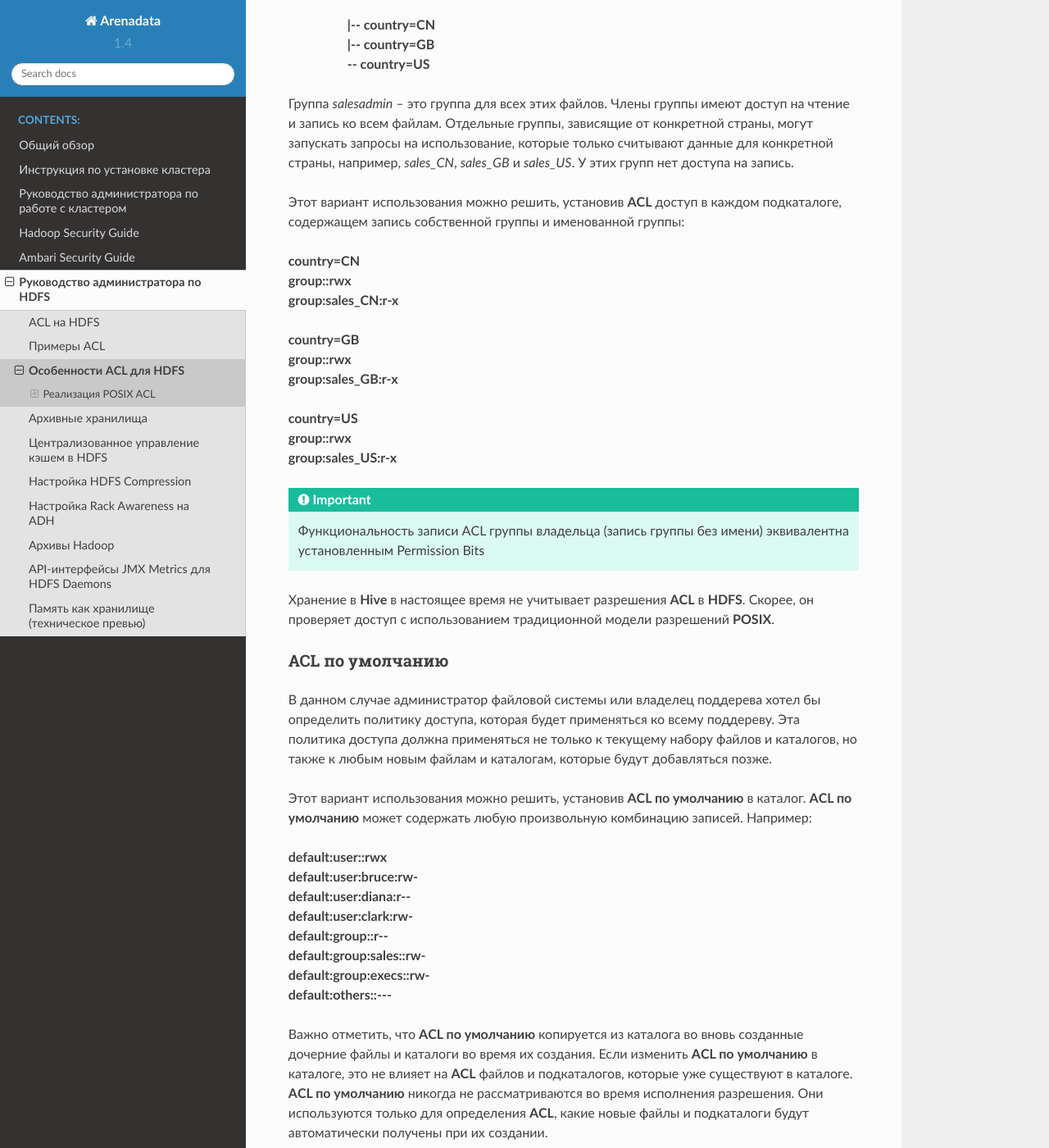
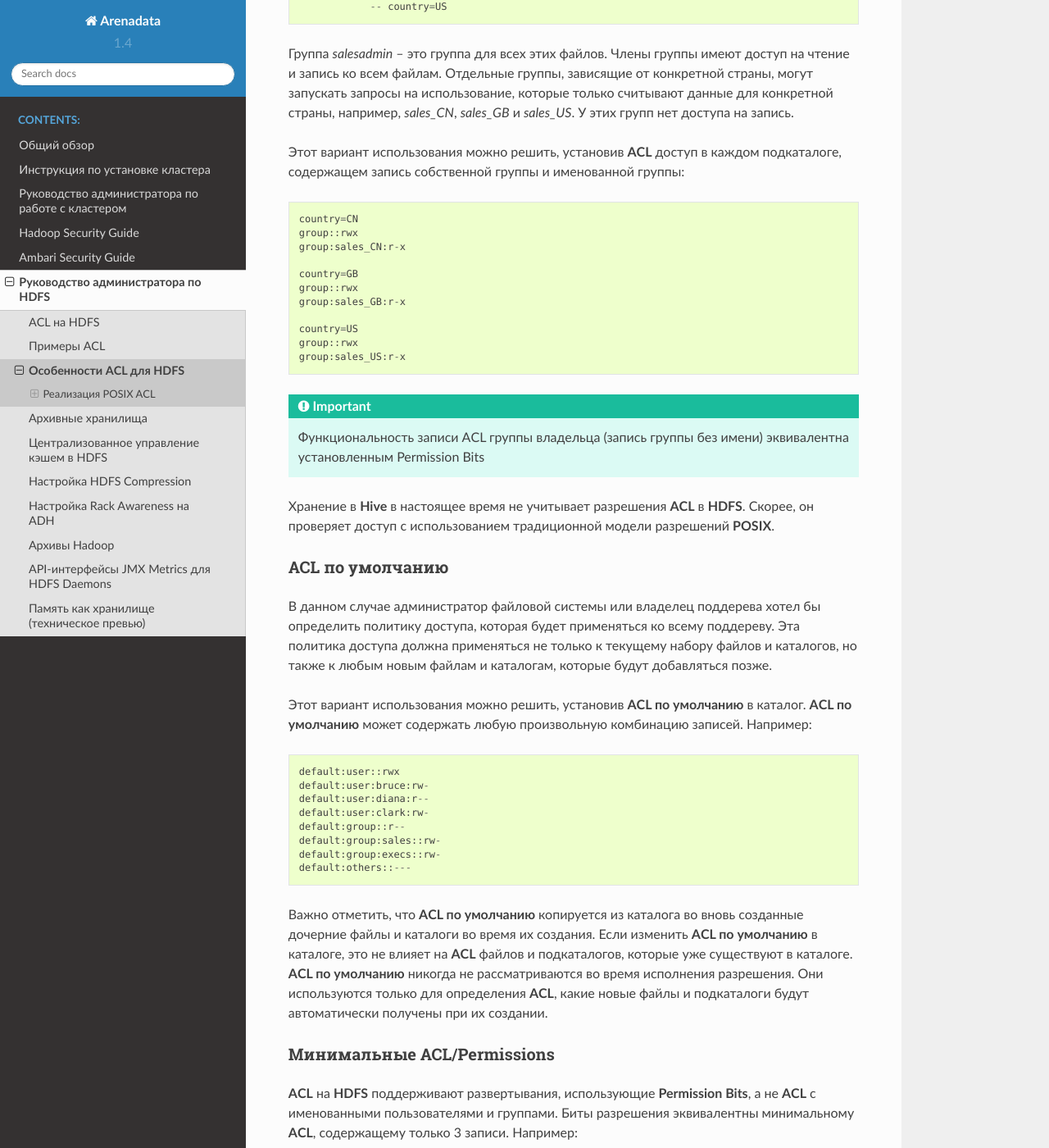
Before and after one commit to arenadata/docs_adps, a Sphinx documentation site: the page built from source/HDFSadmin/features.rst, in a window 1280 px wide and 1400 px high, scrolled down 2985 px. Shown: the whole window at 82% size. Built offline with Sphinx 7.4.7 and the Read the Docs theme 2.0.0, drawn with Linux system fonts in a browser that asks for light colours; some of the changed lines change nothing that is shown; some of the changed text lies outside the part shown.

Commit message:
Update features.rst

```diff
--- a/source/HDFSadmin/features.rst
+++ b/source/HDFSadmin/features.rst
@@ -99,7 +99,7 @@
 
 В данном случае устанавливается **ACL** доступ, содержащий несколько именованных пользовательских записей:
 
-:command:`ACLs on HDFS supports the following use cases:`
+  :command:`ACLs on HDFS supports the following use cases:`
 
 
 
@@ -109,9 +109,10 @@
 В данном разделе описывается случай, когда нескольким группам требуется чтение и запись в файл. При этом нет группы, объединяющей всех необходимых пользователей, поэтому невозможно использовать групповые разрешения.
 
 В данном случае устанавливается **ACL** доступ, содержащий несколько именованных групповых записей:
+::
 
-:command:`group:sales:rw-` |br|
-:command:`group:execs:rw-`
+ group:sales:rw-
+ group:execs:rw-
 
 
 
@@ -119,30 +120,32 @@ Hive Partitioned Tables
 ~~~~~~~~~~~~~~~~~~~~~~~
 
 В данном случае **Hive** содержит секционированную таблицу данных о продажах. Ключ раздела – *country*. **Hive** сохраняет секционированные таблицы с помощью отдельного подкаталога для каждого определенного значения ключа раздела, поэтому структура файловой системы в **HDFS** выглядит так:
+::
 
-:command:`user` |br|
-:command:`-- hive` |br|
-    :command:`-- warehouse` |br|
-        :command:`-- sales` |br|
-            :command:`|-- country=CN` |br|
-            :command:`|-- country=GB` |br|
-            :command:`-- country=US`
+ user
+ -- hive
+     -- warehouse
+         -- sales
+             |-- country=CN
+             |-- country=GB
+             -- country=US
 
 Группа *salesadmin* – это группа для всех этих файлов. Члены группы имеют доступ на чтение и запись ко всем файлам. Отдельные группы, зависящие от конкретной страны, могут запускать запросы на использование, которые только считывают данные для конкретной страны, например, *sales_CN*, *sales_GB* и *sales_US*. У этих групп нет доступа на запись.
 
 Этот вариант использования можно решить, установив **ACL** доступ в каждом подкаталоге, содержащем запись собственной группы и именованной группы:
+::
 
-:command:`country=CN` |br|
-:command:`group::rwx` |br|
-:command:`group:sales_CN:r-x` |br|
+ country=CN
+ group::rwx
+ group:sales_CN:r-x
 
-:command:`country=GB` |br|
-:command:`group::rwx` |br|
-:command:`group:sales_GB:r-x` |br|
+ country=GB
+ group::rwx
+ group:sales_GB:r-x
 
-:command:`country=US` |br|
-:command:`group::rwx` |br|
-:command:`group:sales_US:r-x`
+ country=US
+ group::rwx
+ group:sales_US:r-x
 
 .. important:: Функциональность записи ACL группы владельца (запись группы без имени) эквивалентна установленным Permission Bits
 
@@ -156,15 +159,16 @@ ACL по умолчанию
 В данном случае администратор файловой системы или владелец поддерева хотел бы определить политику доступа, которая будет применяться ко всему поддереву. Эта политика доступа должна применяться не только к текущему набору файлов и каталогов, но также к любым новым файлам и каталогам, которые будут добавляться позже.
 
 Этот вариант использования можно решить, установив **ACL по умолчанию** в каталог. **ACL по умолчанию** может содержать любую произвольную комбинацию записей. Например:
+::
 
-:command:`default:user::rwx` |br|
-:command:`default:user:bruce:rw-` |br|
-:command:`default:user:diana:r--` |br|
-:command:`default:user:clark:rw-` |br|
-:command:`default:group::r--` |br|
-:command:`default:group:sales::rw-` |br|
-:command:`default:group:execs::rw-` |br|
-:command:`default:others::---`
+ default:user::rwx
+ default:user:bruce:rw-
+ default:user:diana:r--
+ default:user:clark:rw-
+ default:group::r--
+ default:group:sales::rw-
+ default:group:execs::rw-
+ default:others::---
 
 Важно отметить, что **ACL по умолчанию** копируется из каталога во вновь созданные дочерние файлы и каталоги во время их создания. Если изменить **ACL по умолчанию** в каталоге, это не влияет на **ACL** файлов и подкаталогов, которые уже существуют в каталоге. **ACL по умолчанию** никогда не рассматриваются во время исполнения разрешения. Они используются только для определения **ACL**, какие новые файлы и подкаталоги будут автоматически получены при их создании.
 
@@ -174,10 +178,11 @@ ACL по умолчанию
 ~~~~~~~~~~~~~~~~~~~~~~~~~~~
 
 **ACL** на **HDFS** поддерживают развертывания, использующие **Permission Bits**, а не **ACL** с именованными пользователями и группами. Биты разрешения эквивалентны минимальному **ACL**, содержащему только 3 записи. Например:
+::
 
-:command:`user::rw-` |br|
-:command:`group::r--` |br|
-:command:`others::---`
+ user::rw-
+ group::r--
+ others::---
 
 
 
@@ -187,18 +192,19 @@ ACL по умолчанию
 В данном примере создано глубокое вложенное подэлемента файловой системы, читаемое во всем мире, к которому устанавливается требование блокировать доступ для конкретного пользователя ко всем файлам этого поддерева.
 
 Этот пример можно решить, установив **ACL** в корневое дерево, с именованной пользовательской записью, которая удаляет весь доступ пользователя. Для этой файловой системы:
+::
 
-:command:`dir1` |br|
-:command:`-- dir2` |br|
-    :command:`-- dir3` |br|
-        :command:`|-- file1` |br|
-        :command:`|-- file2` |br|
-        :command:`-- file3` |br|
-:command:`dir1-- dir2-- dir3|-- file1|-- file2-- file3`
+ dir1
+ -- dir2
+     -- dir3
+         |-- file1
+         |-- file2
+         -- file3
+ dir1-- dir2-- dir3|-- file1|-- file2-- file3
 
 Установка **ACL** на *dir2* блокирует доступ для Bruce к *dir3*, *file1*, *file2* и *file3*:
 
-:command:`user:bruce:---`
+  :command:`user:bruce:---`
 
 Удаление разрешений на выполнение на *dir2* означает, что Брюс не может получить доступ к *dir2* и, следовательно, не может видеть ни один из его дочерних элементов. Это также означает, что доступ блокируется автоматически для любых вновь добавленных файлов под *dir2*. То есть если *file4* создается под *dir3*, Брюс не сможет получить к нему доступ.
 
```
